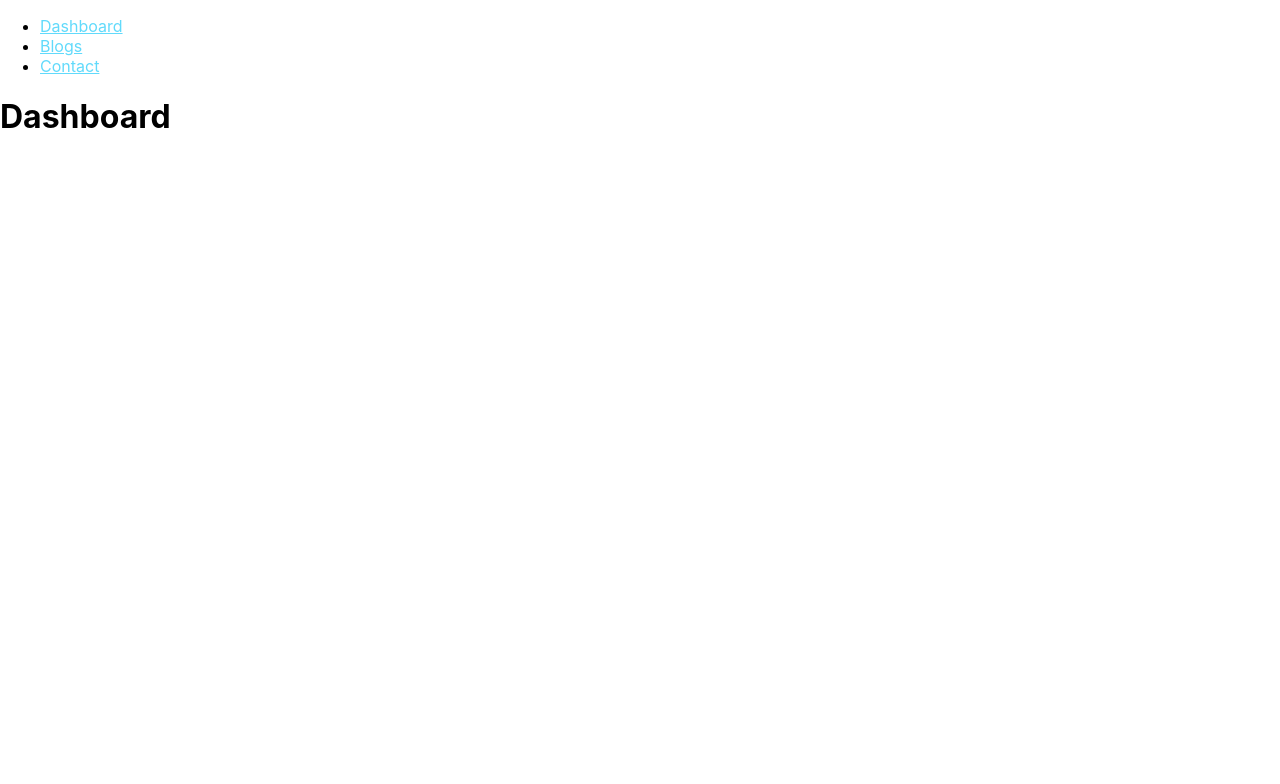
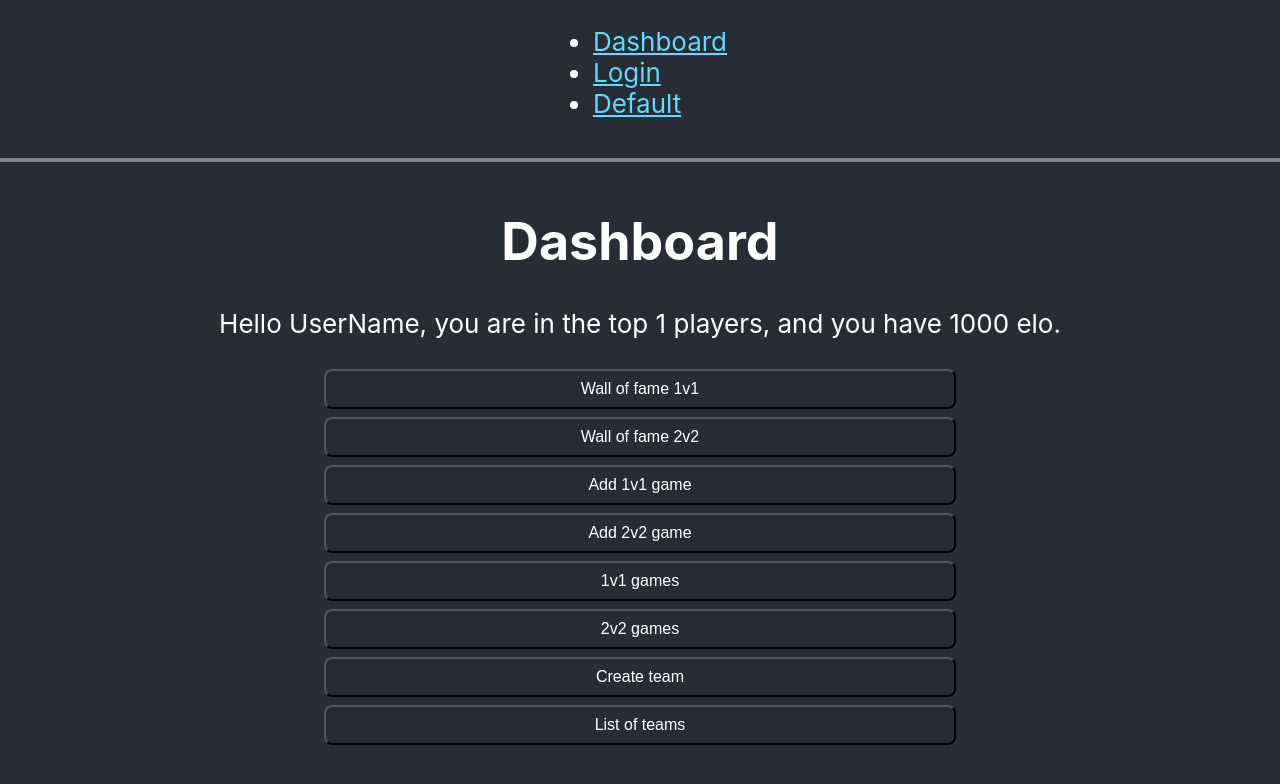
Before and after one commit to MartMonster/Software-Engineering-Belsimpel, a React (Create React App) app in the folder foosball-front-end/: page / in a window 1280 px wide. Shown: the top 784 px of the page. Built offline with nearby package versions, Linux system fonts and the light colour scheme.

Commit message:
created dashboard

```diff
--- a/foosball-front-end/src/App.css
+++ b/foosball-front-end/src/App.css
@@ -19,13 +19,14 @@
   display: flex;
   flex-direction: column;
   align-items: center;
-  justify-content: center;
+  /* justify-content: center; */
   font-size: calc(10px + 2vmin);
   color: white;
 }
 
 .App-link {
   color: #61dafb;
+  align-items: center;
 }
 
 @keyframes App-logo-spin {
@@ -36,3 +37,31 @@
     transform: rotate(360deg);
   }
 }
+
+.dashboardButtons {
+  flex-grow: 1;
+  display: flex;
+  flex-direction: column;
+  align-items: center;
+  justify-content: center;
+}
+
+button {
+  /* margin: 0.5vh; */
+  width: 100%;
+  height: 5vh;
+  font-size: 2vh;
+  border-radius: 1vh;
+  color: white;
+  background-color: #282c34;
+}
+
+hr {
+  width: 100%;
+  border: 2px solid gray;
+}
+
+.dashboardLink {
+  width: 75%;
+  margin: 0.5vh;
+}
--- a/foosball-front-end/src/App.tsx
+++ b/foosball-front-end/src/App.tsx
@@ -4,6 +4,7 @@ import './App.css';
 import { BrowserRouter, Routes, Route, Link } from "react-router-dom";
 import Layout from "./pages/Layout";
 import Dashboard from "./pages/Dashboard";
+import Login from "./pages/Login";
 
 function App() {
   return (
@@ -11,6 +12,7 @@ function App() {
       <Routes>
         <Route path='/' element={<Layout/>}>
           <Route index element={<Dashboard/>}/>
+          <Route path='/login' element={<Login/>}/>
           <Route path="/default" element={<Default/>}/>
           <Route path="/test" element={<NewPage/>}/>
         </Route>
--- a/foosball-front-end/src/pages/Dashboard.tsx
+++ b/foosball-front-end/src/pages/Dashboard.tsx
@@ -1,7 +1,40 @@
-// import { Outlet, Link } from "react-router-dom";
-
+import { Link } from "react-router-dom";
+var username:string = "UserName";
+var position:number = 1;
+var elo:number = 1000;
 const Dashboard = () => {
-    return <h1>Dashboard</h1>
+    return (
+        <div className="App">
+            <h1>Dashboard</h1>
+            <p>Hello {username}, you are in the top {position} players, and you have {elo} elo.</p>
+            <div className="dashboardButtons">
+                <Link className="dashboardLink" to="/walloffame1v1">
+                    <button>Wall of fame 1v1</button>
+                </Link>
+                <Link className="dashboardLink" to="/walloffame2v2">
+                    <button>Wall of fame 2v2</button>
+                </Link>
+                <Link className="dashboardLink" to="/add1v1game">
+                    <button>Add 1v1 game</button>
+                </Link>
+                <Link className="dashboardLink" to="/add2v2game">
+                    <button>Add 2v2 game</button>
+                </Link>
+                <Link className="dashboardLink" to="/1v1games">
+                    <button>1v1 games</button>
+                </Link>
+                <Link className="dashboardLink" to="/2v2games">
+                    <button>2v2 games</button>
+                </Link>
+                <Link className="dashboardLink" to="/createteam">
+                    <button>Create team</button>
+                </Link>
+                <Link className="dashboardLink" to="/listofteams">
+                    <button>List of teams</button>
+                </Link>
+            </div>
+        </div>
+    );
 }
 
 export default Dashboard;
--- a/foosball-front-end/src/pages/Layout.tsx
+++ b/foosball-front-end/src/pages/Layout.tsx
@@ -2,23 +2,29 @@ import { Outlet, Link } from "react-router-dom";
 
 const Layout = () => {
     return (
-        <>
+        <div className="App-header">
             <nav>
                 <ul>
                     <li>
                         <Link className='App-link' to="/">Dashboard</Link>
                     </li>
                     <li>
+                        <Link className='App-link' to="/login">Login</Link>
+                    </li>
+                    <li>
+                        <Link className='App-link' to="/default">Default</Link>
+                    </li>
+                    {/* <li>
                         <Link className='App-link' to="/blogs">Blogs</Link>
                     </li>
                     <li>
                         <Link className='App-link' to="/contact">Contact</Link>
-                    </li>
+                    </li> */}
                 </ul>
             </nav>
-
+            <hr/>
             <Outlet />
-        </>
+        </div>
     );
 };
 
--- /dev/null
+++ b/foosball-front-end/src/pages/Login.tsx
@@ -0,0 +1,5 @@
+const Login = () => {
+    return <h1>Welcome to the foosball tracking website</h1>
+}
+
+export default Login;
```
